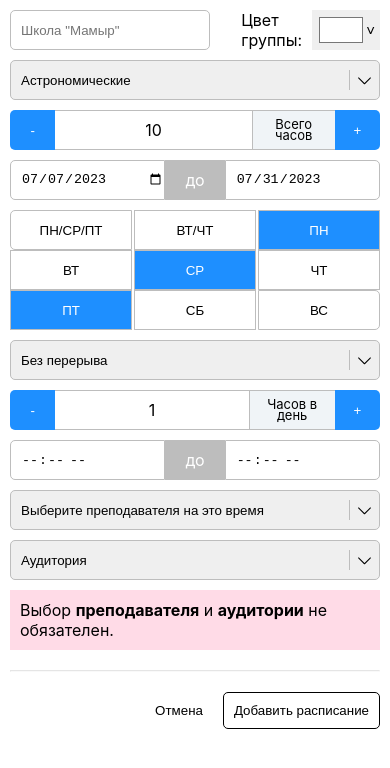
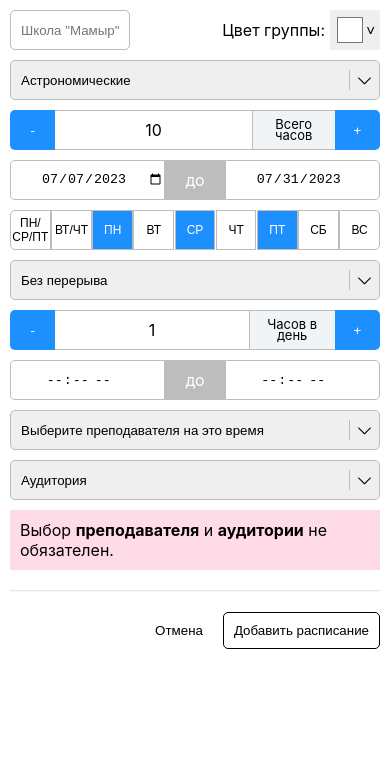
Before and after one commit to yneskladovae/Phoenix-test-task, a React (Create React App) app: page / in a window 390 px wide. Shown: the top 768 px of the page. Built offline with nearby package versions, Linux system fonts and the light colour scheme.

Commit message:
refactor: mobile and desktop styles

```diff
--- a/src/components/Input/Input.module.css
+++ b/src/components/Input/Input.module.css
@@ -1,5 +1,6 @@
 .input {
   width: 100%;
+  text-align: center;
   position: relative;
   height: 40px;
   border-radius: 5px;
--- a/src/features/Schedule/Schedule.jsx
+++ b/src/features/Schedule/Schedule.jsx
@@ -22,8 +22,8 @@ export const Schedule = () => {
   const [typeTime, setTypeTime] = useState("astronomical");
   currentDate.setHours(typeTime === "academical" ? 7 : 8, typeTime === "academical" ? 45 : 0);
   const duration = typeTime === "academical" ? 45 : 60;
-  const [lessonEnd, setLessonEnd] = useState(currentDate);
-  const lessonStart = new Date("1970-01-01T07:00:00");
+  const [endLesson, setEndLesson] = useState(currentDate);
+  const startLesson = new Date("1970-01-01T07:00:00");
   const [hoursPerDay, setHoursPerDay] = useState(1);
   const [totalCourseTime, setTotalCourseTime] = useState(10);
   const [breakTime, setBreakTime] = useState(0);
@@ -31,8 +31,8 @@ export const Schedule = () => {
   const [startCourseDate, setStartCourseDate] = useState(getCurrentDate());
   const [endCourseDate, setEndCourseDate] = useState("");
 
-  const lessonStartFormatTime = formatTime(lessonStart);
-  const lessonEndFormatTime = formatTime(lessonEnd);
+  const lessonStartFormatTime = formatTime(startLesson);
+  const lessonEndFormatTime = formatTime(endLesson);
 
   const minTotalCourseTime = totalCourseTime <= 1; // 1 - минимальное количество часов в курсе обучения
   const minHoursPerDay = hoursPerDay <= 1; // 1 - минимальное количество часов в день
@@ -47,8 +47,8 @@ export const Schedule = () => {
     const currTypeTimeValue = e.currentTarget.value;
     setTypeTime(currTypeTimeValue);
     const timeToAdd = currTypeTimeValue === "astronomical" ? 15 : -15;
-    const newTime = new Date(lessonEnd.getTime() + timeToAdd * hoursPerDay * 60000);
-    setLessonEnd(newTime);
+    const newTime = new Date(endLesson.getTime() + timeToAdd * hoursPerDay * 60000);
+    setEndLesson(newTime);
   };
 
   const increaseTotalCourseTimeHandler = () => {
@@ -60,15 +60,15 @@ export const Schedule = () => {
   };
 
   const increaseHoursPerDayHandler = () => {
-    const updateTime = new Date(lessonEnd.getTime() + duration * 60000);
+    const updateTime = new Date(endLesson.getTime() + duration * 60000);
     setHoursPerDay((hoursPerDay) => hoursPerDay + 1);
-    setLessonEnd(updateTime);
+    setEndLesson(updateTime);
   };
 
   const decreaseHoursPerDayHandler = () => {
-    const updateTime = new Date(lessonEnd.getTime() - duration * 60000);
+    const updateTime = new Date(endLesson.getTime() - duration * 60000);
     setHoursPerDay((hoursPerDay) => hoursPerDay - 1);
-    setLessonEnd(updateTime);
+    setEndLesson(updateTime);
   };
 
   const changeDateCourseStart = (e) => {
@@ -79,9 +79,9 @@ export const Schedule = () => {
   const setBreakTimeChangeHandler = (e) => {
     const currBreakTime = +e.currentTarget.value;
     const breakToAdd = currBreakTime - breakTime;
-    const updateTime = new Date(lessonEnd.getTime() + breakToAdd * 60000);
+    const updateTime = new Date(endLesson.getTime() + breakToAdd * 60000);
     setBreakTime(currBreakTime);
-    setLessonEnd(updateTime);
+    setEndLesson(updateTime);
   };
   const selectDaysHandler = (day) => {
     if (dayOfLessons.includes(day)) {
@@ -90,7 +90,6 @@ export const Schedule = () => {
       setDayOfLessons([...dayOfLessons, day]);
     }
   };
-
   const setSelectedDaysHandler = (days) => {
     setDayOfLessons(days);
   };
@@ -99,7 +98,7 @@ export const Schedule = () => {
     <div className={styles.scheduleContainer}>
       <div className={`${ScheduleSettings.settingsBlock} ${styles.schoolNameAndColorBlock}`}>
         <Input type="text" placeholder={'Школа "Мамыр"'} classNameValue={styles.schoolNameInput} />
-        <div>
+        <div className={styles.colorPickerBlock}>
           <label className={styles.colorPickerLabel}>
             Цвет группы:
             <Input classNameValue={styles.colorPickerInput} type="color" defaultValue="#ffffff" />
@@ -133,13 +132,18 @@ export const Schedule = () => {
             type="date"
             onChange={changeDateCourseStart}
             value={startCourseDate}
-            classNameValue={styles.startData}
+            classNameValue={`${styles.startData} ${styles.startDateValue}`}
           />
           <span className={styles.separator}>до</span>
           {dayOfLessons.length ? (
-            <Input type="date" classNameValue={styles.endData} value={endCourseDate} readOnly />
+            <Input
+              type="date"
+              classNameValue={`${styles.endData} ${styles.endDateValue}`}
+              value={endCourseDate}
+              readOnly
+            />
           ) : (
-            <Input type="text" classNameValue={styles.endData} value={"Выберите день(ни)"} readOnly />
+            <Input type="text" classNameValue={styles.endDataError} value={"Выберите день!"} readOnly />
           )}
         </div>
       </div>
--- a/src/features/Schedule/Schedule.module.css
+++ b/src/features/Schedule/Schedule.module.css
@@ -10,9 +10,10 @@
 }
 
 .scheduleContainer .colorPickerInput {
+  width: 50px;
   cursor: pointer;
   padding: 3px 15px 3px 5px;
-  margin-left: 10px;
+  margin-left: 20px;
   border-radius: 0;
   border: 0;
 }
@@ -29,6 +30,7 @@
 
 .schoolNameAndColorBlock .schoolNameInput {
   max-width: 200px;
+  text-align: left;
 }
 
 .daysOfWeekBlock button {
@@ -43,30 +45,10 @@
   background-color: #fff;
 }
 
-.daysOfWeekBlock :last-child {
-  border-bottom-right-radius: 5px;
-  border-top-right-radius: 5px;
-}
-
-.daysOfWeekBlock :first-child {
-  border-bottom-left-radius: 5px;
-  border-top-left-radius: 5px;
-}
-
 .btnPlus,
 .btnMinus {
   width: 60px;
   height: 40px;
-}
-
-.btnMinus {
-  border-bottom-left-radius: 5px;
-  border-top-left-radius: 5px;
-}
-
-.btnPlus {
-  border-bottom-right-radius: 5px;
-  border-top-right-radius: 5px;
 }
 
 .setValueBlock {
@@ -82,12 +64,10 @@
   text-align: center;
   height: 38px;
   background: #f0f4f7;
-  letter-spacing: 0px;
   line-height: 11px;
   display: flex;
   align-items: center;
   padding: 0px 15px 0px 15px;
-  justify-content: center;
 }
 
 .valueScreen {
@@ -95,7 +75,6 @@
   height: 40px;
   display: flex;
   align-items: center;
-  justify-content: space-between;
   border-bottom: 1px solid #bdbdbd;
   border-top: 1px solid #bdbdbd;
 }
@@ -123,10 +102,7 @@
   padding: 10px 10px;
 }
 
-.dataBlock :first-child {
-  width: 45%;
-}
-
+.dataBlock :first-child,
 .dataBlock :last-child {
   width: 45%;
 }
@@ -144,6 +120,18 @@
   background-color: #bdbdbd;
 }
 
+.daysOfWeekBlock :last-child,
+.btnPlus {
+  border-bottom-right-radius: 5px;
+  border-top-right-radius: 5px;
+}
+
+.daysOfWeekBlock :first-child,
+.btnMinus {
+  border-bottom-left-radius: 5px;
+  border-top-left-radius: 5px;
+}
+
 .scheduleContainer .startData {
   border-bottom-right-radius: 0;
   border-top-right-radius: 0;
@@ -152,6 +140,12 @@
 .scheduleContainer .endData {
   border-bottom-left-radius: 0;
   border-top-left-radius: 0;
+}
+
+.endDataError {
+  font-size: 12px;
+  padding: 0;
+  color: #fa8072;
 }
 
 .submitBlock {
@@ -163,6 +157,7 @@ hr {
   margin: 20px 0px;
   border-color: #e8e8e83d;
 }
+
 .scheduleContainer .cancelBtn {
   background-color: white;
   color: black;
@@ -188,7 +183,8 @@ hr {
 
 @media (max-width: 460px) {
   .daysOfWeekBlock button {
-    width: 33%;
+    width: 11%;
+    font-size: 12px;
   }
 
   .schoolNameAndColorBlock .schoolNameInput,
@@ -203,3 +199,21 @@ hr {
     width: 100%;
   }
 }
+
+@media (max-width: 700px) and (min-width: 460px) {
+  .scheduleContainer .endDataError,
+  .scheduleContainer .startDateValue,
+  .scheduleContainer .endDateValue {
+    font-size: 10px;
+    padding: 0;
+  }
+}
+
+@media (max-width: 395px) {
+  .scheduleContainer .colorPickerInput {
+    margin-left: 5px;
+  }
+  .schoolNameAndColorBlock .schoolNameInput {
+    max-width: 120px;
+  }
+}
```
Also changed, not shown: src/App.css (line endings or trailing spaces).
